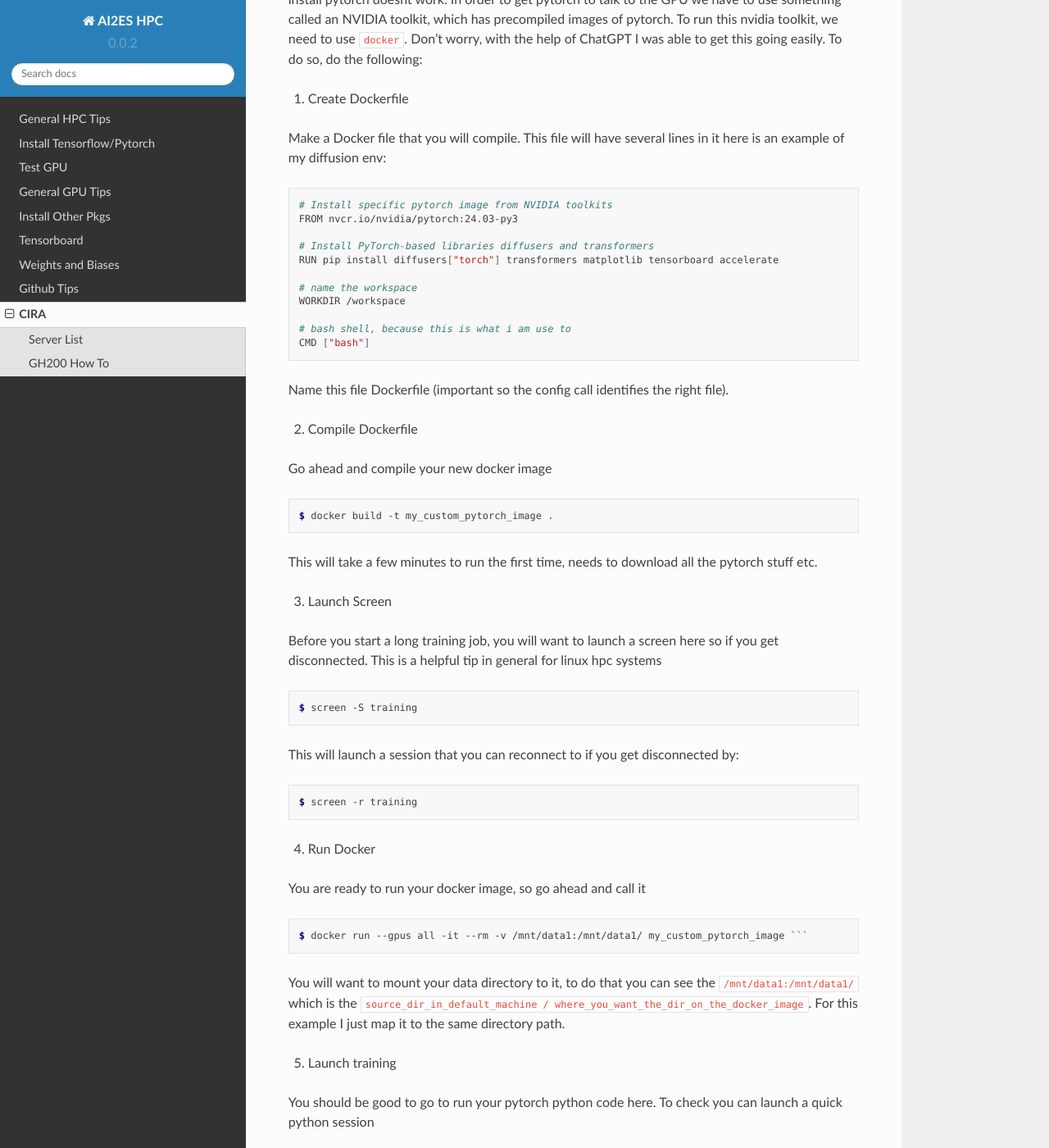
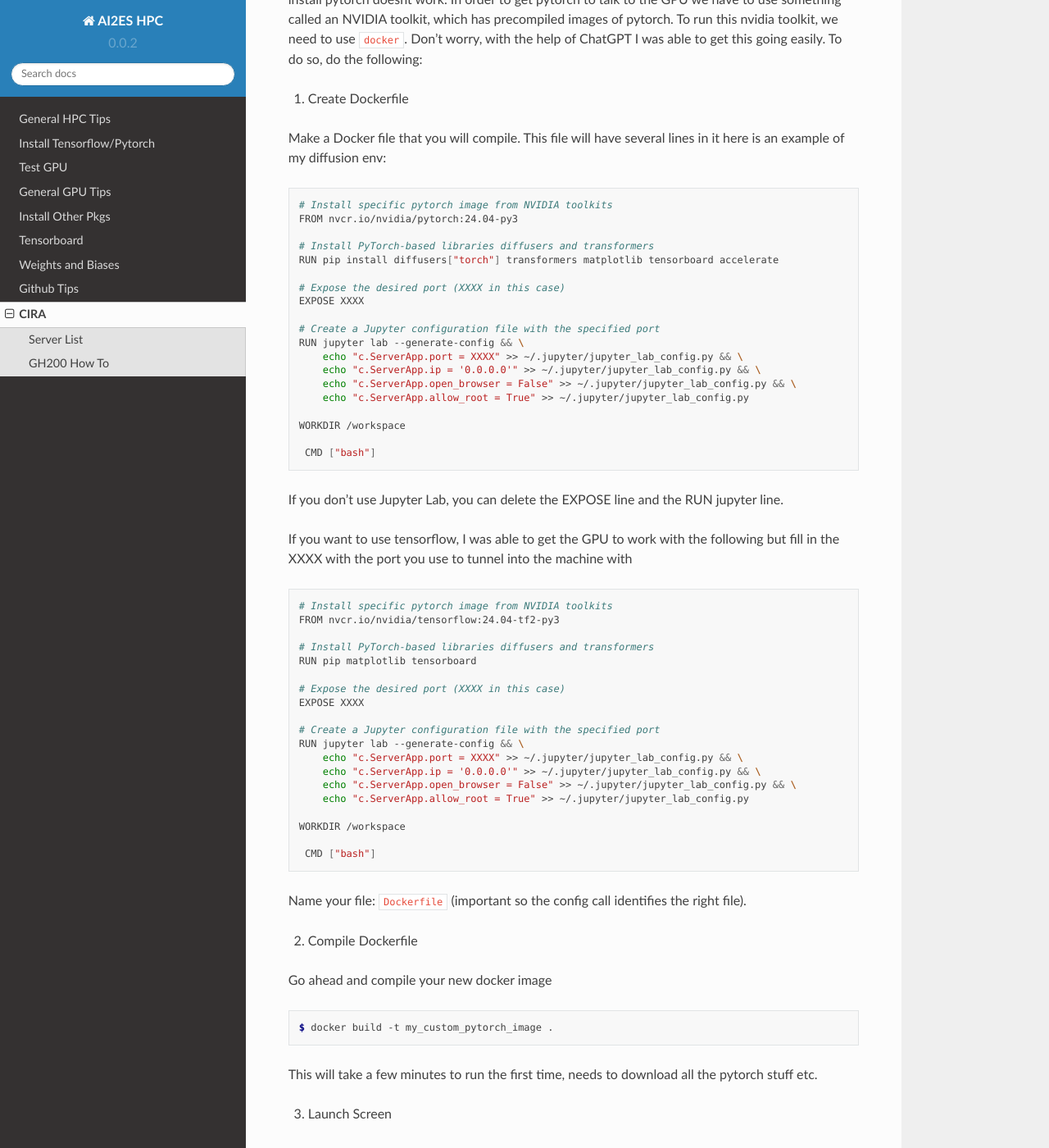
Before and after one commit to dopplerchase/ai2es_schooner_hpc, a Sphinx documentation site: the page built from docs/source/cira.rst, in a window 1280 px wide and 1400 px high, scrolled down 929 px. Shown: the whole window at 82% size. Built offline with Sphinx 7.4.7 and the Read the Docs theme 2.0.0, drawn with Linux system fonts in a browser that asks for light colours; some of the changed text lies outside the part shown.

Commit message:
update docker for CIRA

````diff
--- a/docs/source/cira.rst
+++ b/docs/source/cira.rst
@@ -57,19 +57,53 @@ Make a Docker file that you will compile. This file will have several lines in i
 .. code-block:: bash
 
     # Install specific pytorch image from NVIDIA toolkits
-    FROM nvcr.io/nvidia/pytorch:24.03-py3
+    FROM nvcr.io/nvidia/pytorch:24.04-py3
 
     # Install PyTorch-based libraries diffusers and transformers
     RUN pip install diffusers["torch"] transformers matplotlib tensorboard accelerate
 
-    # name the workspace
+    # Expose the desired port (XXXX in this case)
+    EXPOSE XXXX
+
+    # Create a Jupyter configuration file with the specified port
+    RUN jupyter lab --generate-config && \
+        echo "c.ServerApp.port = XXXX" >> ~/.jupyter/jupyter_lab_config.py && \
+        echo "c.ServerApp.ip = '0.0.0.0'" >> ~/.jupyter/jupyter_lab_config.py && \
+        echo "c.ServerApp.open_browser = False" >> ~/.jupyter/jupyter_lab_config.py && \
+        echo "c.ServerApp.allow_root = True" >> ~/.jupyter/jupyter_lab_config.py
+
     WORKDIR /workspace
 
-    # bash shell, because this is what i am use to
-    CMD ["bash"]
+     CMD ["bash"]
 
 
-Name this file Dockerfile (important so the config call identifies the right file).
+If you don't use Jupyter Lab, you can delete the EXPOSE line and the RUN jupyter line.
+
+If you want to use tensorflow, I was able to get the GPU to work with the following but fill in the XXXX with the port you use to tunnel into the machine with
+
+.. code-block:: bash
+
+    # Install specific pytorch image from NVIDIA toolkits
+    FROM nvcr.io/nvidia/tensorflow:24.04-tf2-py3
+
+    # Install PyTorch-based libraries diffusers and transformers
+    RUN pip matplotlib tensorboard
+
+    # Expose the desired port (XXXX in this case)
+    EXPOSE XXXX
+
+    # Create a Jupyter configuration file with the specified port
+    RUN jupyter lab --generate-config && \
+        echo "c.ServerApp.port = XXXX" >> ~/.jupyter/jupyter_lab_config.py && \
+        echo "c.ServerApp.ip = '0.0.0.0'" >> ~/.jupyter/jupyter_lab_config.py && \
+        echo "c.ServerApp.open_browser = False" >> ~/.jupyter/jupyter_lab_config.py && \
+        echo "c.ServerApp.allow_root = True" >> ~/.jupyter/jupyter_lab_config.py
+
+    WORKDIR /workspace
+
+     CMD ["bash"]
+
+Name your file: ``Dockerfile`` (important so the config call identifies the right file).
 
 2) Compile Dockerfile
 
@@ -103,7 +137,7 @@ You are ready to run your docker image, so go ahead and call it
 
 .. code-block:: console
 
-    $ docker run --gpus all -it --rm -v /mnt/data1:/mnt/data1/ my_custom_pytorch_image ```
+    $ docker run --gpus all -it --rm -v /mnt/data1:/mnt/data1/ my_custom_pytorch_image
 
 You will want to mount your data directory to it, to do that you can see the ``/mnt/data1:/mnt/data1/`` which is the ``source_dir_in_default_machine / where_you_want_the_dir_on_the_docker_image``. For this example I just map it to the same directory path.
 
@@ -124,3 +158,25 @@ It should say ``True`` , exit out (``$ exit()``) and run your python now. Here i
     accelerate launch train_diffusion_model.py
 
 Then to exit out of the screen (i.e., to run it in the background) do cntrl + a + d , this will 'detach' the screen so you can check nvidia-smi or run tensorboard (to monitor progress).
+
+6) Optional, if you want Jupyter
+
+If you like using jupyter, just add a port forward to your docker image call (make sure its the same as the port you tunneled with)
+
+.. code-block:: console
+
+    $ docker run --gpus all -it --rm -p XXXX:XXXX -v /mnt/data1:/mnt/data1 my_custom_pytorch_image
+
+Now in the docker session run jupyter lab with your port
+
+.. code-block:: console
+
+    $ jupyter lab --port=XXXX
+
+It will output something like this:
+
+``http://hostname:8888/?token=LETTERandNUMBERS``
+
+Copy just the token, then go to your browser and type in ``localhost:XXXX``. Insert the token where it asks for it.
+
+Then you should be good to go.
````
Also changed, not shown: 1 other file.
